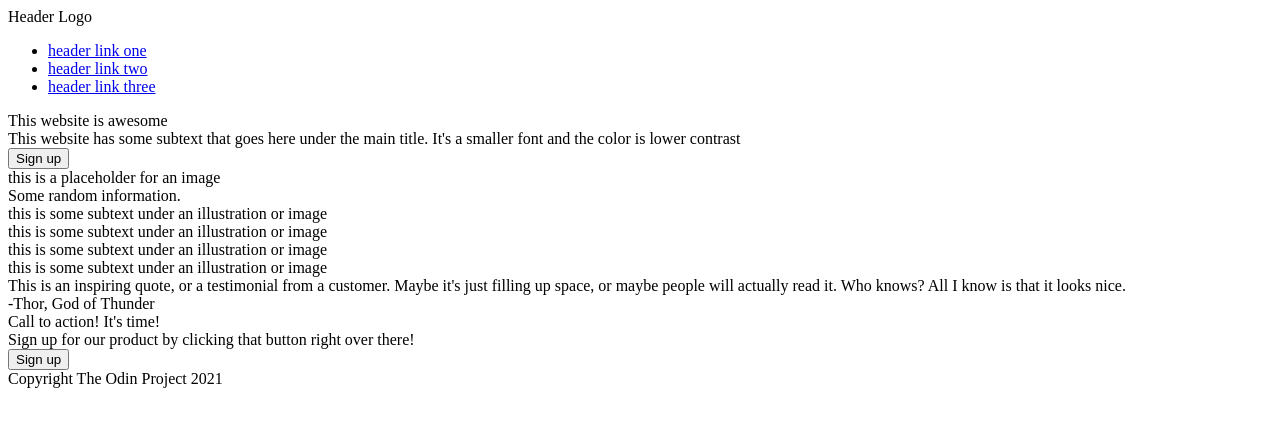
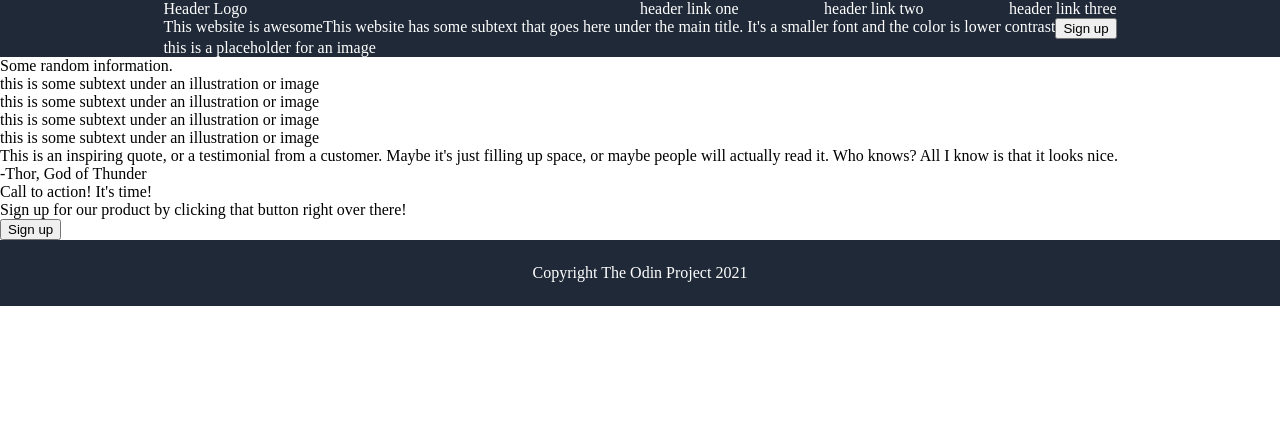
Before and after one commit to jfitzg7/landing-page, a plain HTML site: page landing-page/index.html in a window 1280 px wide. Drawn offline with Linux system fonts and the light colour scheme.

Commit message:
Flexbox is fun

```diff
--- a/landing-page/index.html
+++ b/landing-page/index.html
@@ -6,11 +6,14 @@
     <meta http-equiv="X-UA-Compatible" content="IE=edge">
     <meta name="viewport" content="width=device-width, initial-scale=1.0">
     <title>Landing Page</title>
+    <link rel="stylesheet" href="./style.css">
 </head>
 
 <body>
+    <div class="hero">
+        <div class="hero-content">
             <header>
-        <div>Header Logo</div>
+                <div class="header-logo">Header Logo</div>
                 <ul>
                     <li><a href="#">header link one</a></li>
                     <li><a href="#">header link two</a></li>
@@ -18,15 +21,21 @@
                 </ul>
             </header>
 
-    <div class="content-1">
+            <div class="hero-cta">
+                <div class="hero-cta-text"></div>
                     <div>This website is awesome</div>
-        <div>This website has some subtext that goes here under the main title. It's a smaller font and the color is lower
-            contrast</div>
+                    <div>
+                        This website has some subtext that goes here under the main title.
+                        It's a smaller font and the color is lower contrast
+                    </div>
                     <button>Sign up</button>
-        <div>this is a placeholder for an image</div>
+                </div>
+                <div class="hero-cta-image-placeholder">this is a placeholder for an image</div>
+            </div>
+        </div>
     </div>
 
-    <div class="content-2">
+    <div class="random-information">
         <div>Some random information.</div>
         <div>this is some subtext under an illustration or image</div>
         <div>this is some subtext under an illustration or image</div>
@@ -34,13 +43,16 @@
         <div>this is some subtext under an illustration or image</div>
     </div>
 
-    <div class="content-3">
-        <div>This is an inspiring quote, or a testimonial from a customer. Maybe it's just filling up space, or maybe people
-            will actually read it. Who knows? All I know is that it looks nice.</div>
+    <div class="inspiring-quote">
+        <div>
+            This is an inspiring quote, or a testimonial from a customer.
+            Maybe it's just filling up space, or maybe people
+            will actually read it. Who knows? All I know is that it looks nice.
+        </div>
         <div>-Thor, God of Thunder</div>
     </div>
 
-    <div class="content-4">
+    <div class="call-to-action">
         <div>
             <div>Call to action! It's time!</div>
             <div>Sign up for our product by clicking that button right over there!</div>
@@ -53,7 +65,6 @@
     <footer>
         <div>Copyright The Odin Project 2021</div>
     </footer>
-
 </body>
 
 </html>
--- /dev/null
+++ b/landing-page/style.css
@@ -0,0 +1,58 @@
+body {
+    display: flex;
+    flex-direction: column;
+    margin: 0;
+}
+
+.hero {
+    background-color: #1F2937;
+    display: flex;
+    flex-direction: column;
+    justify-content: center;
+    align-items: center;
+    flex: 1;
+    color: white;
+}
+
+.hero-content {
+    flex: 1;
+}
+
+header {
+    display: flex;
+    flex: 1;
+    justify-content: space-between;
+}
+
+header ul {
+    list-style-type: none;
+    display: flex;
+    justify-content: space-between;
+    margin: 0;
+    padding: 0;
+    flex: 1;
+}
+
+header a {
+    text-decoration: none;
+    color: white;
+}
+
+.header-logo {
+    flex: 1;
+}
+
+.hero-cta {
+    display: flex;
+}
+
+
+footer {
+    display: flex;
+    background-color: #1F2937;
+    align-items: center;
+    justify-content: center;
+    padding-top: 24px;
+    padding-bottom: 24px;
+    color: white;
+}
--- a/landing-page/styles.css
+++ /dev/null
@@ -1,11 +0,0 @@
-body {
-
-}
-
-header {
-    display: flex;
-}
-
-footer {
-    display: flex;
-}
```
Lines whose indentation alone changed are shown as unchanged.
